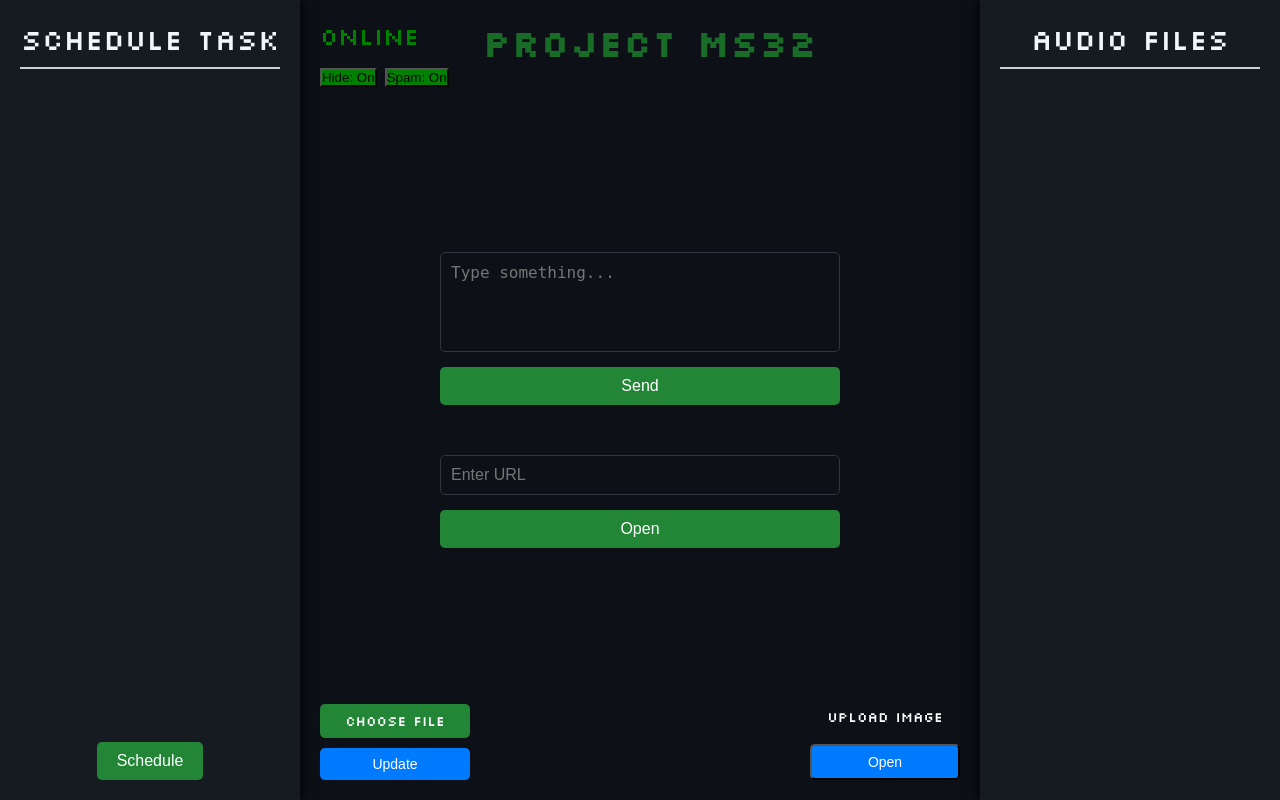
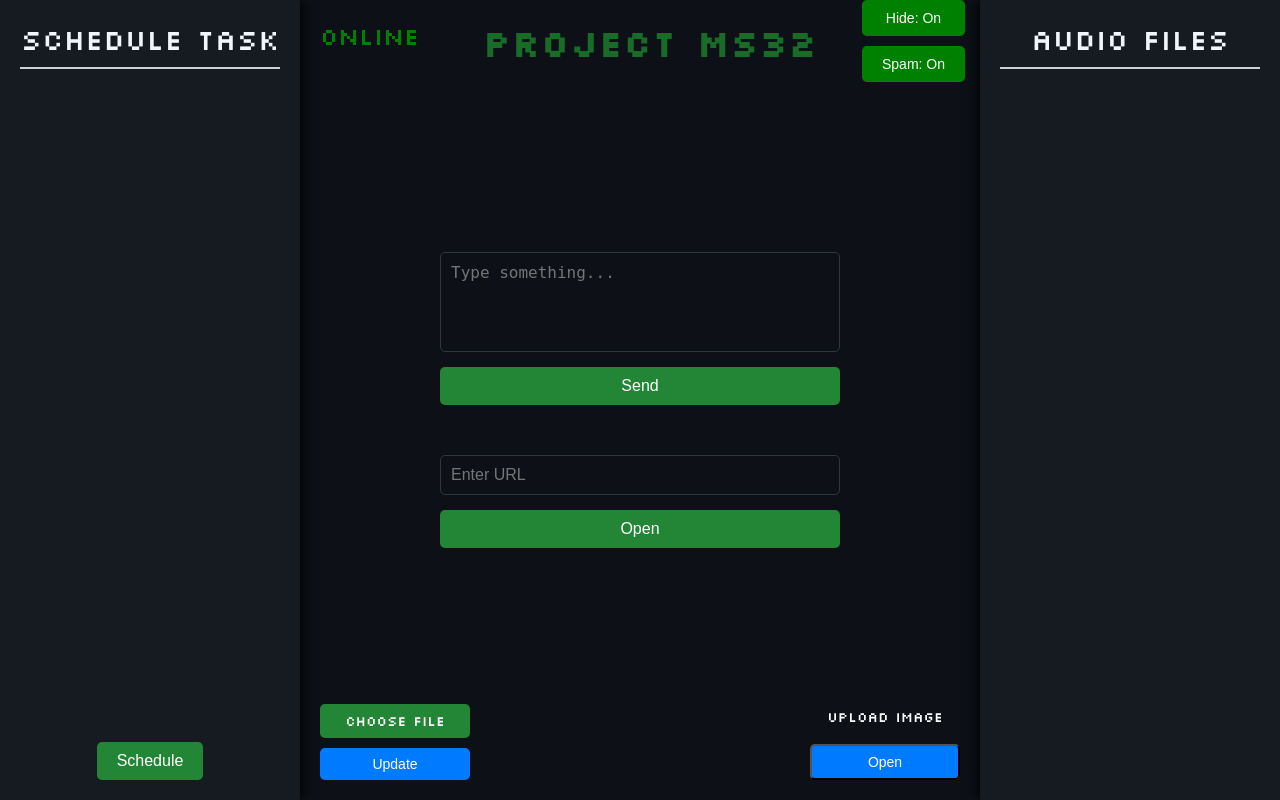
Before and after one commit to sachet-bhaiya/maksadPura, a Flask app: page / in a window 1280 px wide. Run offline with Flask 3, Linux system fonts and the light colour scheme.

Commit message:
Update style.css

```diff
--- a/static/style.css
+++ b/static/style.css
@@ -573,3 +573,26 @@ display: none;
 .file-input {
     display: none;
 }
+.right-toggle-buttons {
+    position: fixed; /* Keeps the buttons fixed on the screen */
+    top: 0%; /* Adjust to control vertical positioning */
+    right: 315px; /* Adjust for horizontal distance from the right edge */
+    display: flex;
+    flex-direction: column;
+    gap: 10px; /* Space between buttons */
+}
+
+.right-toggle-buttons button {
+    padding: 10px 20px;
+    font-size: 14px;
+    color: white;
+    background-color: green; /* Default color */
+    border: none;
+    border-radius: 5px;
+    cursor: pointer;
+    transition: background-color 0.3s;
+}
+
+.right-toggle-buttons button:hover {
+    opacity: 0.9;
+}
```
